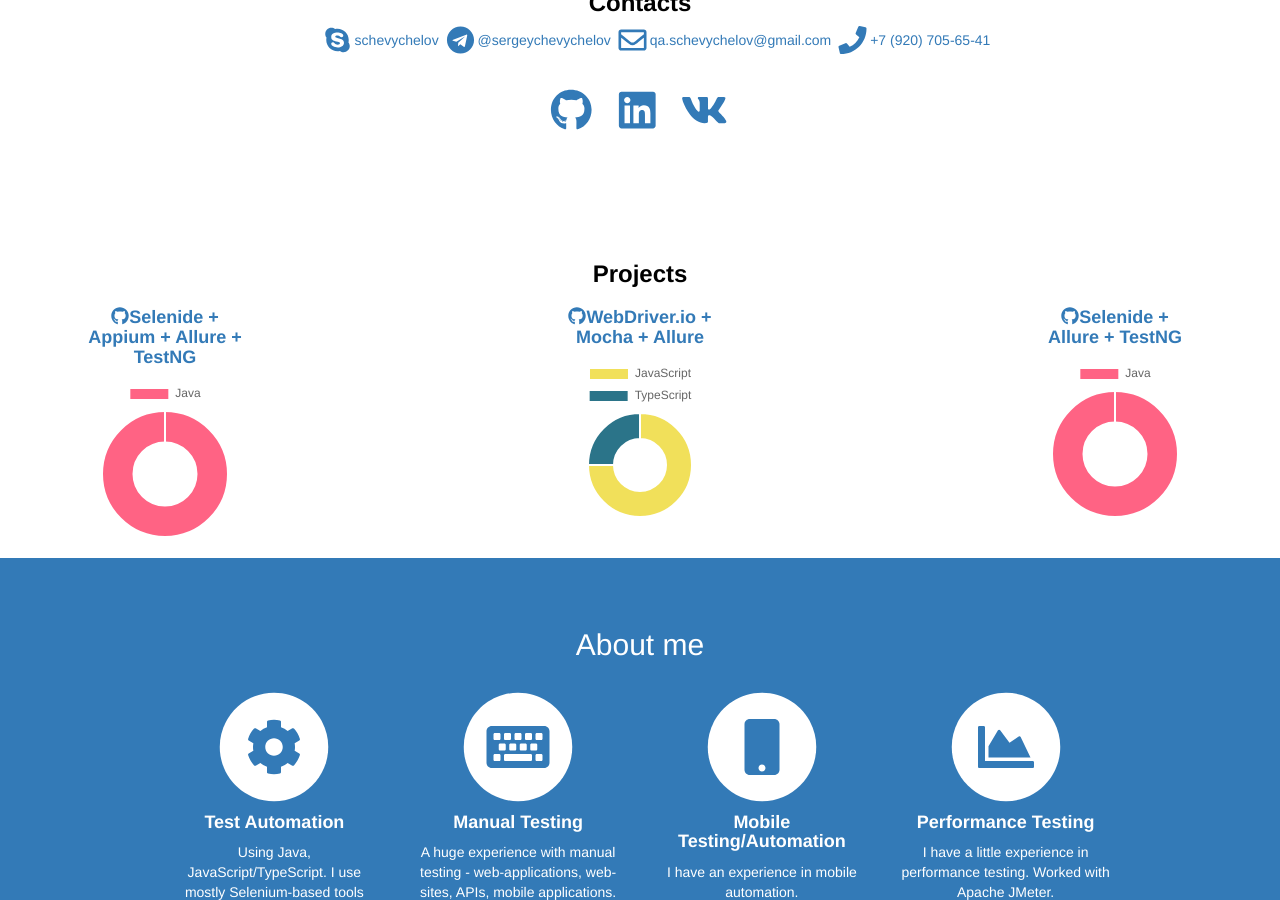
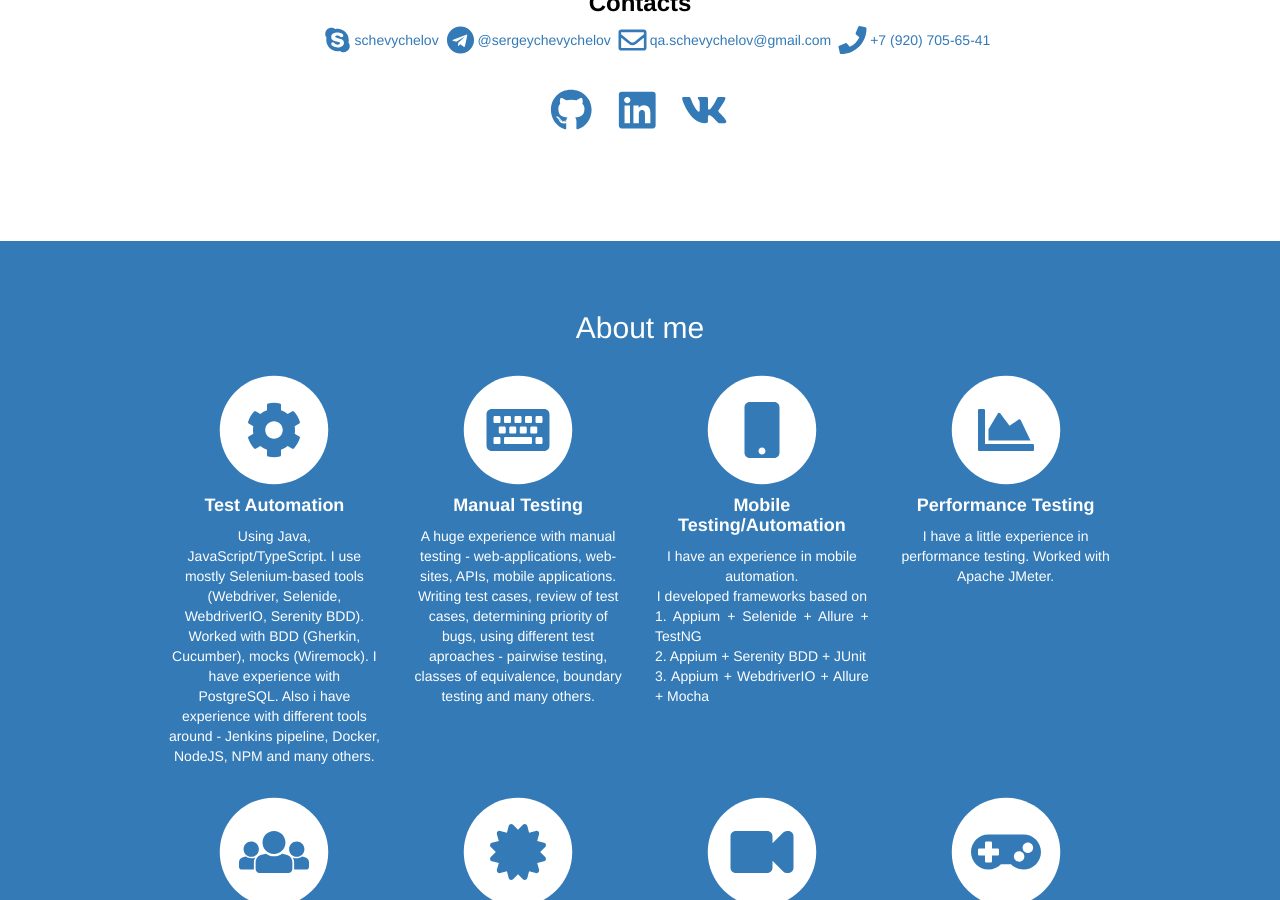
Before and after one commit to qaschevychelov/qaschevychelov.github.io, a Jekyll site: the page built from index.markdown, in a window 1280 px wide and 900 px high, scrolled down 548 px. Built offline with Jekyll 4.4.1, drawn with Linux system fonts in a browser that asks for light colours.

Commit message:
projects removed

```diff
--- a/_includes/head.html
+++ b/_includes/head.html
@@ -13,7 +13,7 @@
 
   <script async="" src="/assets/jsCss/analytics.js"></script>
   <script defer="" src="/assets/jsCss/all.js"></script>
-  <script src="https://cdn.jsdelivr.net/npm/chart.js@2.9.3/dist/Chart.min.js"></script>
+  <!-- <script src="https://cdn.jsdelivr.net/npm/chart.js@2.9.3/dist/Chart.min.js"></script> -->
 
   <link rel="stylesheet" href="{{ "/assets/jsCss/bootstrap.min.css" | relative_url }}">
   <link rel="stylesheet" href="{{ "/assets/jsCss/stylish-portfolio.css" | relative_url }}">
--- a/_layouts/default.html
+++ b/_layouts/default.html
@@ -46,7 +46,7 @@
     </footer>
 
     <!--Projects-->
-    <div id="projects" class="container">
+    <!-- <div id="projects" class="container">
         <h3 style="text-align: center;">
             <strong>Projects</strong>
         </h3>
@@ -140,7 +140,7 @@
                     </div>
                 </div>
         </div>
-    </div>
+    </div> -->
     <!--Projects-->
 
     <!-- Services -->
```
